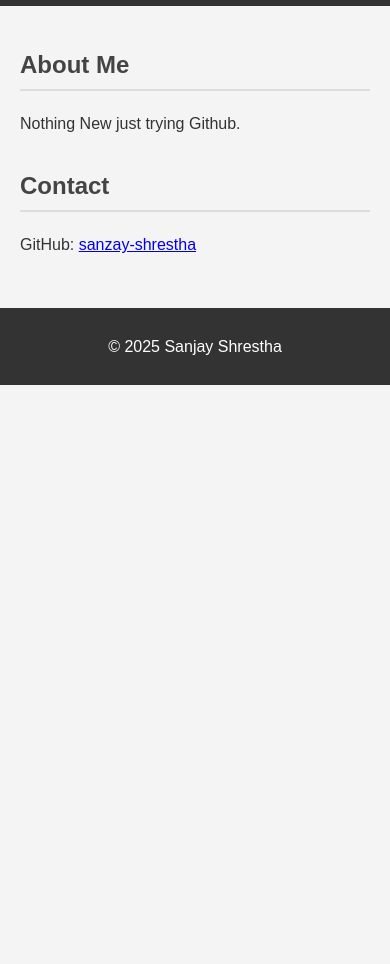
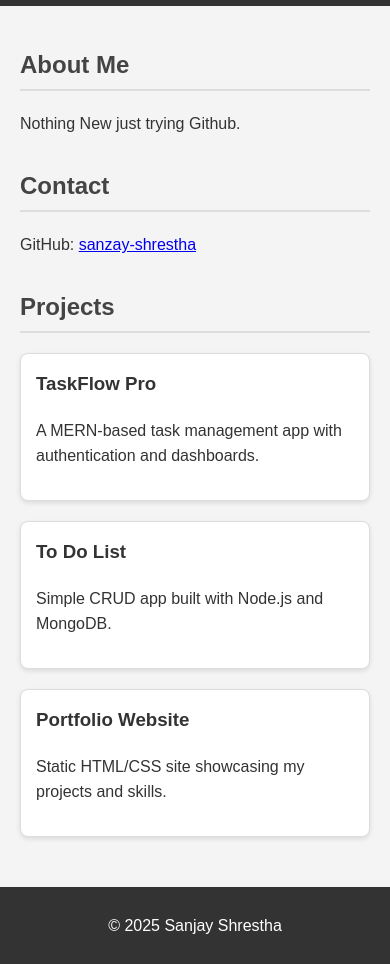
Before and after one commit to sanzay-shrestha/portfolio, a plain HTML site: page index.html in a window 390 px wide. Shown: the part 85-1049 px from the top of the page. Before the commit the page ends 844 px from the top, so only its background shows below. Drawn offline with Linux system fonts and the light colour scheme.

Commit message:
Day 3: Add project cards and responsive layout

```diff
--- a/index.html
+++ b/index.html
@@ -33,6 +33,24 @@
       <!-- <p>Email: your-email@example.com</p> -->
       <p>GitHub: <a href="https://github.com/sanzay-shrestha" target="_blank">sanzay-shrestha</a></p>
     </section>
+    <section class="projects">
+      <h2>Projects</h2>
+      <div class="project-grid">
+        <div class="project-card">
+          <h3>TaskFlow Pro</h3>
+          <p>A MERN-based task management app with authentication and dashboards.</p>
+        </div>
+        <div class="project-card">
+          <h3>To Do List</h3>
+          <p>Simple CRUD app built with Node.js and MongoDB.</p>
+        </div>
+        <div class="project-card">
+          <h3>Portfolio Website</h3>
+          <p>Static HTML/CSS site showcasing my projects and skills.</p>
+        </div>
+      </div>
+    </section>
+
   </main>
 
   <footer>
--- a/style.css
+++ b/style.css
@@ -54,3 +54,28 @@ footer {
   text-align: center;
   padding: 10px;
 }
+
+/* Project grid layout */
+.project-grid {
+  display: grid;
+  grid-template-columns: repeat(auto-fit, minmax(250px, 1fr));
+  gap: 20px;
+}
+
+.project-card {
+  background: #fff;
+  border: 1px solid #ddd;
+  padding: 15px;
+  border-radius: 8px;
+  box-shadow: 0 2px 5px rgba(0,0,0,0.1);
+  transition: transform 0.2s ease;
+}
+
+.project-card:hover {
+  transform: translateY(-5px);
+}
+
+.project-card h3 {
+  margin-top: 0;
+  color: #333;
+}
```
